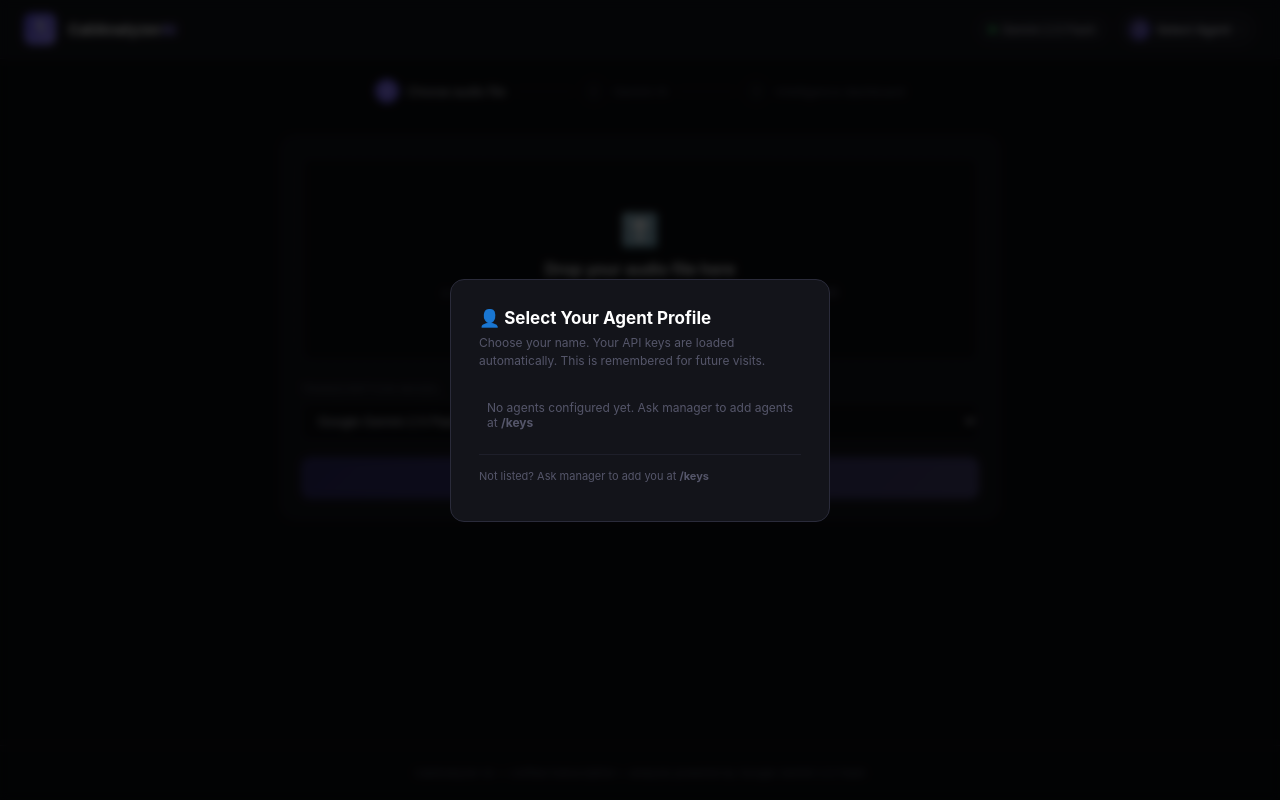
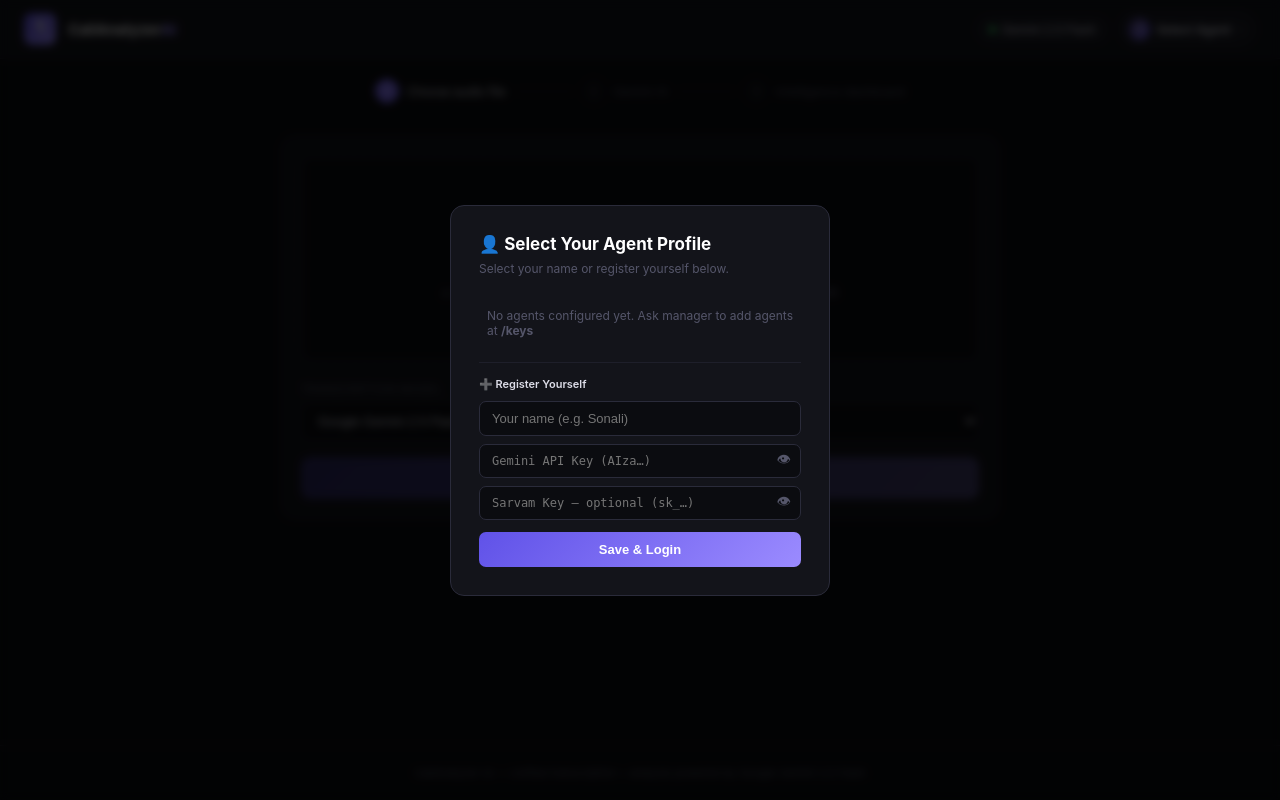
Before and after one commit to rpdgroupai/AIcallana, a Flask app: page /agent/1 in a window 1280 px wide. Run offline with Flask 3, Linux system fonts and the light colour scheme; data that the repository does not hold is empty; some libraries are stand-ins or nearby versions.

Commit message:
Add self-registration form to agent modal

```diff
--- a/templates/index.html
+++ b/templates/index.html
@@ -447,12 +447,30 @@
   <div class="modal-overlay" id="agentModal">
     <div class="modal">
       <div class="modal-title">👤 Select Your Agent Profile</div>
-      <div class="modal-sub">Choose your name. Your API keys are loaded automatically. This is remembered for future visits.</div>
+      <div class="modal-sub">Select your name or register yourself below.</div>
+
+      <!-- Existing agents list -->
       <div class="agent-select-list" id="agentSelectList">
-        <div style="font-size:12px;color:var(--muted);padding:8px">Loading agents…</div>
+        <div style="font-size:12px;color:var(--muted);padding:8px">Loading…</div>
       </div>
+
       <hr class="modal-divider" />
-      <div class="modal-sub-text">Not listed? Ask manager to add you at <strong>/keys</strong></div>
+
+      <!-- Self-register form -->
+      <div id="registerForm">
+        <div class="modal-sub-text" style="margin-bottom:10px;font-weight:600;color:var(--text)">➕ Register Yourself</div>
+        <input id="regName" placeholder="Your name (e.g. Sonali)" style="width:100%;background:var(--bg);border:1px solid var(--border2);border-radius:7px;color:var(--text);font-size:13px;padding:9px 12px;outline:none;margin-bottom:8px;" />
+        <div style="position:relative;margin-bottom:8px">
+          <input id="regGemini" type="password" placeholder="Gemini API Key (AIza…)" style="width:100%;background:var(--bg);border:1px solid var(--border2);border-radius:7px;color:var(--text);font-size:12px;padding:9px 38px 9px 12px;outline:none;font-family:var(--mono);" />
+          <button onclick="toggleVis('regGemini',this)" style="position:absolute;right:10px;top:50%;transform:translateY(-50%);background:none;border:none;color:var(--muted);cursor:pointer;font-size:14px">👁</button>
+        </div>
+        <div style="position:relative;margin-bottom:12px">
+          <input id="regSarvam" type="password" placeholder="Sarvam Key — optional (sk_…)" style="width:100%;background:var(--bg);border:1px solid var(--border2);border-radius:7px;color:var(--text);font-size:12px;padding:9px 38px 9px 12px;outline:none;font-family:var(--mono);" />
+          <button onclick="toggleVis('regSarvam',this)" style="position:absolute;right:10px;top:50%;transform:translateY(-50%);background:none;border:none;color:var(--muted);cursor:pointer;font-size:14px">👁</button>
+        </div>
+        <button onclick="selfRegister()" style="width:100%;padding:10px;background:linear-gradient(135deg,#6052e8,#9b8bff);color:#fff;border:none;border-radius:7px;font-size:13px;font-weight:600;cursor:pointer;">Save &amp; Login</button>
+        <div id="regStatus" style="font-size:12px;margin-top:8px;display:none"></div>
+      </div>
     </div>
   </div>
 
@@ -754,6 +772,44 @@
       wrap.scrollIntoView({ behavior: 'smooth', block: 'start' })
     }
 
+    async function selfRegister() {
+      const name   = document.getElementById('regName').value.trim()
+      const gemini = document.getElementById('regGemini').value.trim()
+      const sarvam = document.getElementById('regSarvam').value.trim()
+
+      if (!name)   { showReg('err', 'Enter your name.'); return }
+      if (!gemini) { showReg('err', 'Gemini API key is required.'); return }
+
+      showReg('info', 'Saving…')
+
+      const res  = await fetch('/api/agent-keys', {
+        method: 'POST',
+        headers: { 'Content-Type': 'application/json' },
+        body: JSON.stringify({ agent: name, gemini, sarvam })
+      })
+      const data = await res.json()
+
+      if (data.success) {
+        await fetchAgents()          // refresh list
+        selectAgent(name)            // auto-login
+      } else {
+        showReg('err', data.error || 'Failed to save')
+      }
+    }
+
+    function showReg(type, msg) {
+      const el = document.getElementById('regStatus')
+      el.style.display = 'block'
+      el.style.color = type === 'err' ? 'var(--red)' : type === 'info' ? 'var(--muted)' : 'var(--green)'
+      el.textContent = msg
+    }
+
+    function toggleVis(inputId, btn) {
+      const input = document.getElementById(inputId)
+      input.type = input.type === 'password' ? 'text' : 'password'
+      btn.textContent = input.type === 'password' ? '👁' : '🙈'
+    }
+
     function toggleTranscript(btn) {
       const t = document.getElementById('transcriptText')
       t.classList.toggle('show')
```
